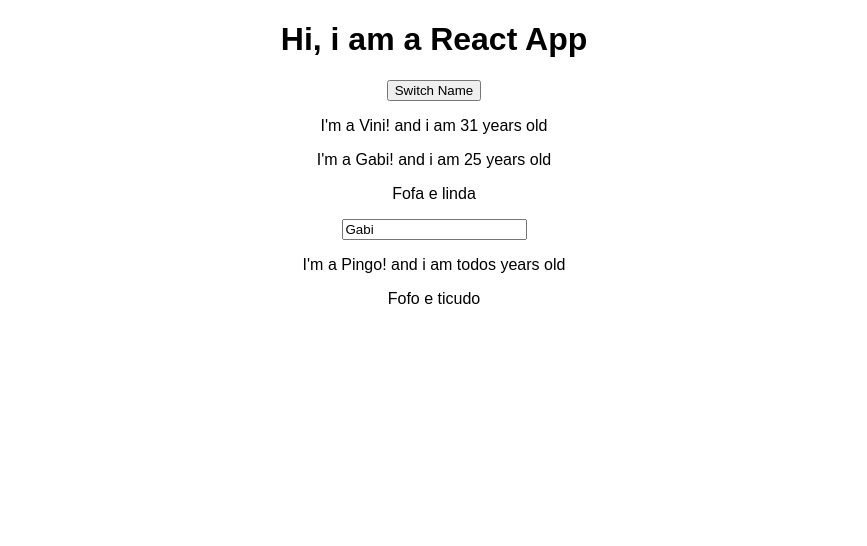
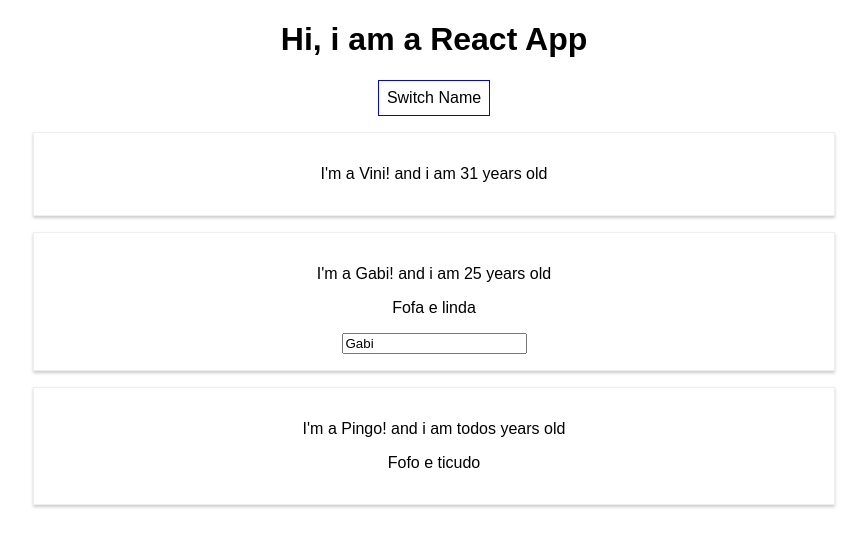
Before and after one commit to vinicechin/react-projects, a React (Create React App) app: page / in a window 1280 px wide. Shown: the top 546 px of the page, without its empty margins (206-1073 px from the left). Built offline with nearby package versions, Linux system fonts and the light colour scheme.

Commit message:
Add different ways of style

```diff
--- a/src/App.js
+++ b/src/App.js
@@ -30,10 +30,18 @@ class App extends Component {
   }
 
   render() {
+    const style = {
+      backgroundColor: 'white',
+      font: 'inherit',
+      border: '1px solid blue',
+      padding: '8px',
+      cursor: 'pointer'
+    }
+
     return (
       <div className="App">
         <h1>Hi, i am a React App</h1>
-        <button onClick={() => this.switchNameButtonPressed('Vinicius')}>Switch Name</button>
+        <button style={style} onClick={() => this.switchNameButtonPressed('Vinicius')}>Switch Name</button>
         <Person
           name={this.state.persons[0].name}
           age={this.state.persons[0].age}
--- /dev/null
+++ b/src/Person/Person.css
@@ -0,0 +1,8 @@
+.Person {
+    width: 60%;
+    margin: 16px auto;
+    border: 1px solid #eee;
+    box-shadow: 0 2px 3px #ccc;
+    padding: 16px;
+    text-align: center;
+}
--- a/src/Person/Person.js
+++ b/src/Person/Person.js
@@ -1,8 +1,10 @@
 import React from 'react'
+
+import "./Person.css"
 
 const person = (props) => {
     return (
-        <div>
+        <div className="Person">
             <p onClick={props.click}>I'm a { props.name }! and i am { props.age } years old</p>
             <p>{ props.children }</p>
             { props.changed && <input type="text" value={props.name} onChange={props.changed} /> }
```
